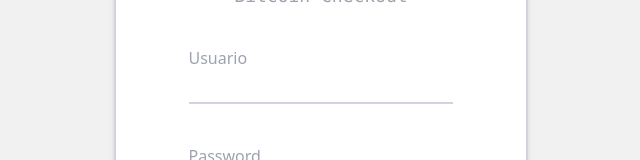
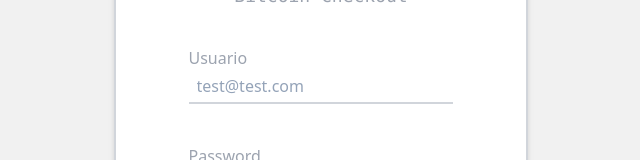
Before and after one commit to arturxdev/bitcoin-fidex, a Next.js app: page / in a window 1280 px wide. Shown: the part 326-486 px from the top of the page, without its empty margins (319-959 px from the left). Built offline with nearby package versions, Linux system fonts and the light colour scheme.

Commit message:
placeholder

```diff
--- a/src/components/Login/Login.tsx
+++ b/src/components/Login/Login.tsx
@@ -15,7 +15,7 @@
       <div className="my-9  w-3/4 m-auto">
         <div>
           <label htmlFor="" className="text-gray-400 block">Usuario</label>
-          <input type="email" value={email} onChange={changeAmount} className="border-b-2 py-1 px-2 text-red border-gray-300 w-full" />
+          <input placeholder="test@test.com" type="email" value={email} onChange={changeAmount} className="border-b-2 py-1 px-2 text-red placeholder:text-slate-400  border-gray-300 w-full" />
         </div>
         <div className="mt-10">
           <label htmlFor="" className="text-gray-400 block">Password</label>
```
Also changed, not shown: public/demo.png (added), 1 other file (tests, documents, lock files or other folders).
